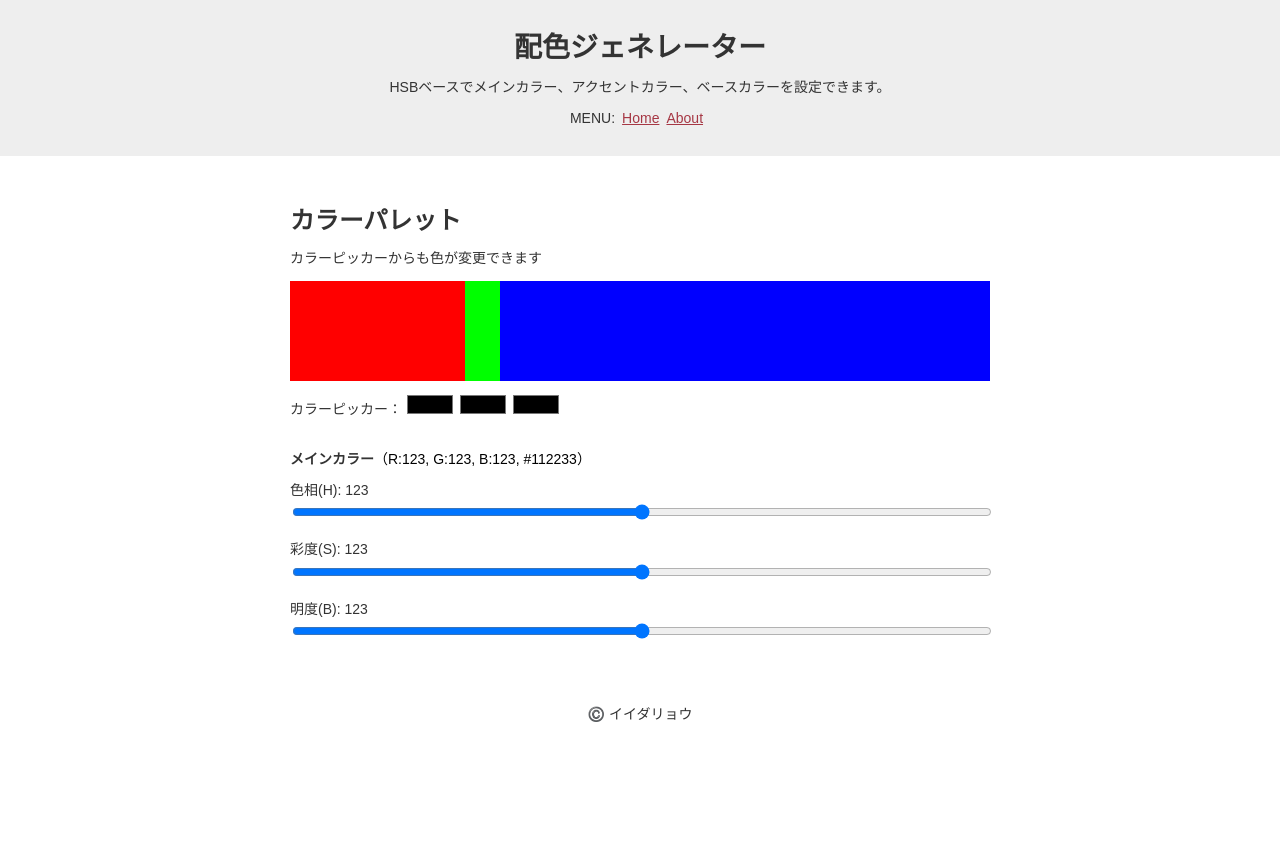
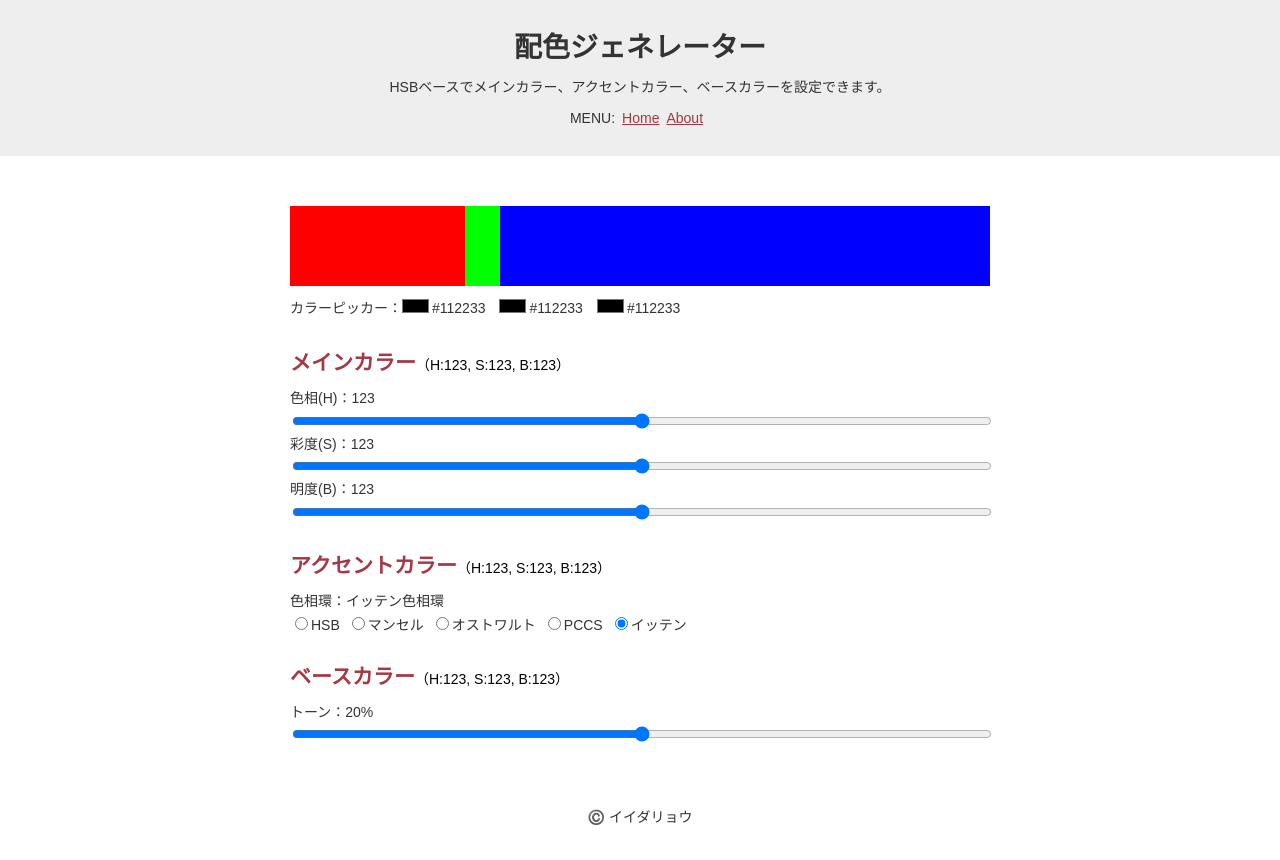
Before and after one commit to ryo-i/color-scheme-generator, a Next.js app: page / in a window 1280 px wide. Before the commit the page ends 800 px from the top, so only its background shows below. Built offline with nearby package versions, Linux system fonts and the light colour scheme.

Commit message:
JSXタグを一通り作成 #8

```diff
--- a/components/Inner.tsx
+++ b/components/Inner.tsx
@@ -8,14 +8,14 @@ const innerJson = Data.inner;
 
 
 // Style
-const Figure = styled.figure`
+const Result = styled.div`
   margin: 0 0 30px;
   .colorPalette {
     display: flex;
     width: 100%;
     margin 0 0 10px;
     div {
-      height: 100px;
+      height: 80px;
     }
     .mainColor {
       width: 25%;
@@ -28,38 +28,56 @@ const Figure = styled.figure`
     }
   }
   .colorPicker {
-    label {
-      margin: 0 1em 0 0;
-      display: inline-block;
+    input, label {
       :hover {
         cursor: pointer;
       }
     }
-    input {
-      margin: 0 0 0 3px;
+    label {
+      margin: 0 1em 0 0;
+      display: inline-block;
+    }
+    input[type="color"] {
+      margin: 0 0.25em 0 0;
       padding: 0;
       border: none;
       background: none;
       appearance: none;
+      width: 2em;
+      height: 1em;
+      ::-webkit-color-swatch-wrapper {
+        margin: 0;
+        padding: 0;
+        width: 2em;
+        height: 1em;
+      }
     }
+
   }
 `;
 
 
 const Generator = styled.div`
   margin: 0 0 30px;
-  dt {
-    margin: 0 0 10px;
-    span {
+  h2 span {
+    font-size: 14px;
     font-weight: normal;
     color: #000;
+  }
+  p {
+    margin: 0;
+  }
+  input, label {
+    :hover {
+      cursor: pointer;
     }
-  }
-  dd p {
-    margin: 0;
   }
   input[type='range'] {
     width: 100%;
+  }
+  label {
+    margin: 0 0.5em 0 0;
+    display: inline-block;
   }
 `;
 
@@ -71,37 +89,43 @@ function Inner() {
 
   return (
     <>
-      <Figure>
+      <Result>
         <div className="colorPalette">
           <div className="mainColor" style={{background: "#ff0000"}}></div>
           <div className="accentColor" style={{background: "#00ff00"}}></div>
           <div className="baseColor" style={{background: "#0000ff"}}></div>
         </div>
-        <figcaption className="colorPicker">
+        <p className="colorPicker">
           カラーピッカー：
-          <input type="color" className="mainColor" />
-          <input type="color" className="accentColor" />
-          <input type="color" className="baseColor" />
-        </figcaption>
-      </Figure>
+          <label><input type="color" className="mainColor" />#112233</label>
+          <label><input type="color" className="accentColor" />#112233</label>
+          <label><input type="color" className="baseColor" />#112233</label>
+        </p>
+      </Result>
       <Generator>
-          <dt>
-          メインカラー<span>（R:123, G:123, B:123, #112233）</span>
-          </dt>
-          <dd className="hue">
-            <p>色相(H): 123</p>
-            <input type="range" />
-          </dd>
-          <dd className="saturation">
-            <p>彩度(S): 123</p>
-            <input type="range" />
-          </dd>
-          <dd className="brightness">
-            <p>明度(B): 123</p>
-            <input type="range" />
-          </dd>
-
-
+        <section className="mainColor">
+          <h2>メインカラー<span>（H:123, S:123, B:123）</span></h2>
+          <p>色相(H)：123</p>
+          <input type="range" />
+          <p>彩度(S)：123</p>
+          <input type="range" />
+          <p>明度(B)：123</p>
+          <input type="range" />
+        </section>
+        <section className="accentColor">
+          <h2>アクセントカラー<span>（H:123, S:123, B:123）</span></h2>
+          <p>色相環：イッテン色相環</p>
+          <label><input type="radio" name="hueCircle" value="hsb" />HSB</label>
+          <label><input type="radio" name="hueCircle" value="munsell" />マンセル</label>
+          <label><input type="radio" name="hueCircle" value="ostwald" />オストワルト</label>
+          <label><input type="radio" name="hueCircle" value="pccs" />PCCS</label>
+          <label><input type="radio" name="hueCircle" value="itten" defaultChecked />イッテン</label>
+        </section>
+        <section className="baseColor">
+          <h2>ベースカラー<span>（H:123, S:123, B:123）</span></h2>
+          <p>トーン：20%</p>
+          <input type="range" />
+        </section>
       </Generator>
     </>
   );
--- a/pages/index.tsx
+++ b/pages/index.tsx
@@ -7,8 +7,6 @@ import Data from '../data/data.json';
 
 const headerTitle = Data.header.title;
 const headerText = Data.header.text;
-const pageTitle = "カラーパレット";
-const pageText = "カラーピッカーからも色が変更できます";
 
 
 function Home() {
@@ -22,8 +20,6 @@ function Home() {
       </Head>
       <Header />
       <main>
-        <h1>{ pageTitle }</h1>
-        <p dangerouslySetInnerHTML={{ __html: pageText }}></p>
         <Inner />
       </main>
       <Footer />
```
Also changed, not shown: 1 other file (tests, documents, lock files or other folders).
